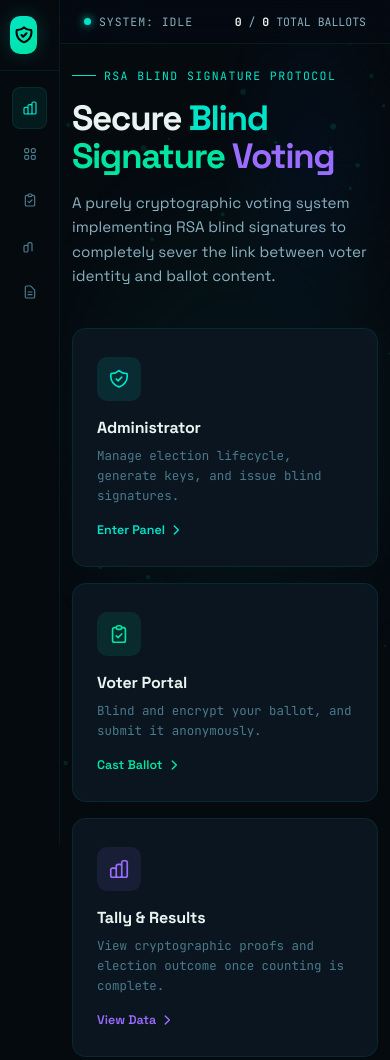
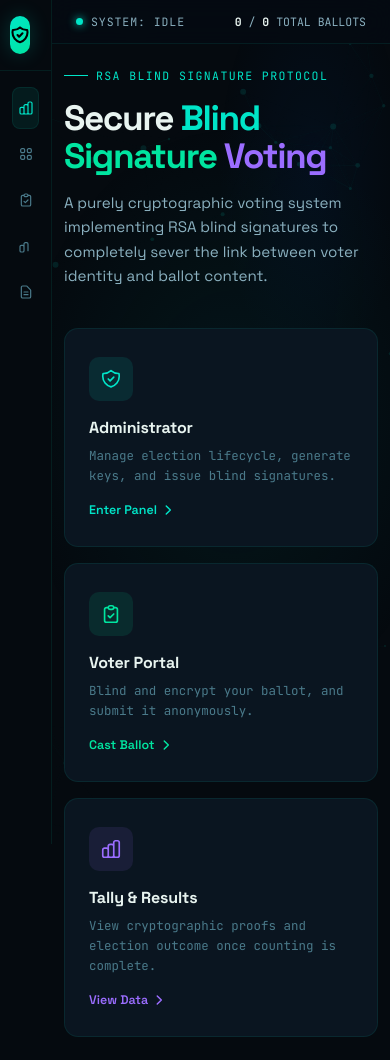
Before and after one commit to D-Lina/Crypto-voting-system, a website: page index.html in a window 390 px wide. Shown: the top 1060 px of the page. Drawn offline with Linux system fonts and the light colour scheme; no server answers.

Commit message:
fix sidebar mobile

```diff
--- a/css/style.css
+++ b/css/style.css
@@ -1037,11 +1037,12 @@ label {
   }
 
   #sidebar {
-    width: 60px;
+    width: 52px;
     visibility: visible;
     transform: none;
     border-right: 1px solid var(--border);
     background: #050a0f;
+    overflow: hidden;
   }
 
   .brand-name,
@@ -1066,11 +1067,11 @@ label {
   }
 
   #top-bar {
-    left: 60px;
+    left: 52px;
   }
 
   #main-content {
-    margin-left: 60px;
+    margin-left: 52px;
   }
 
   .page-inner {
```
